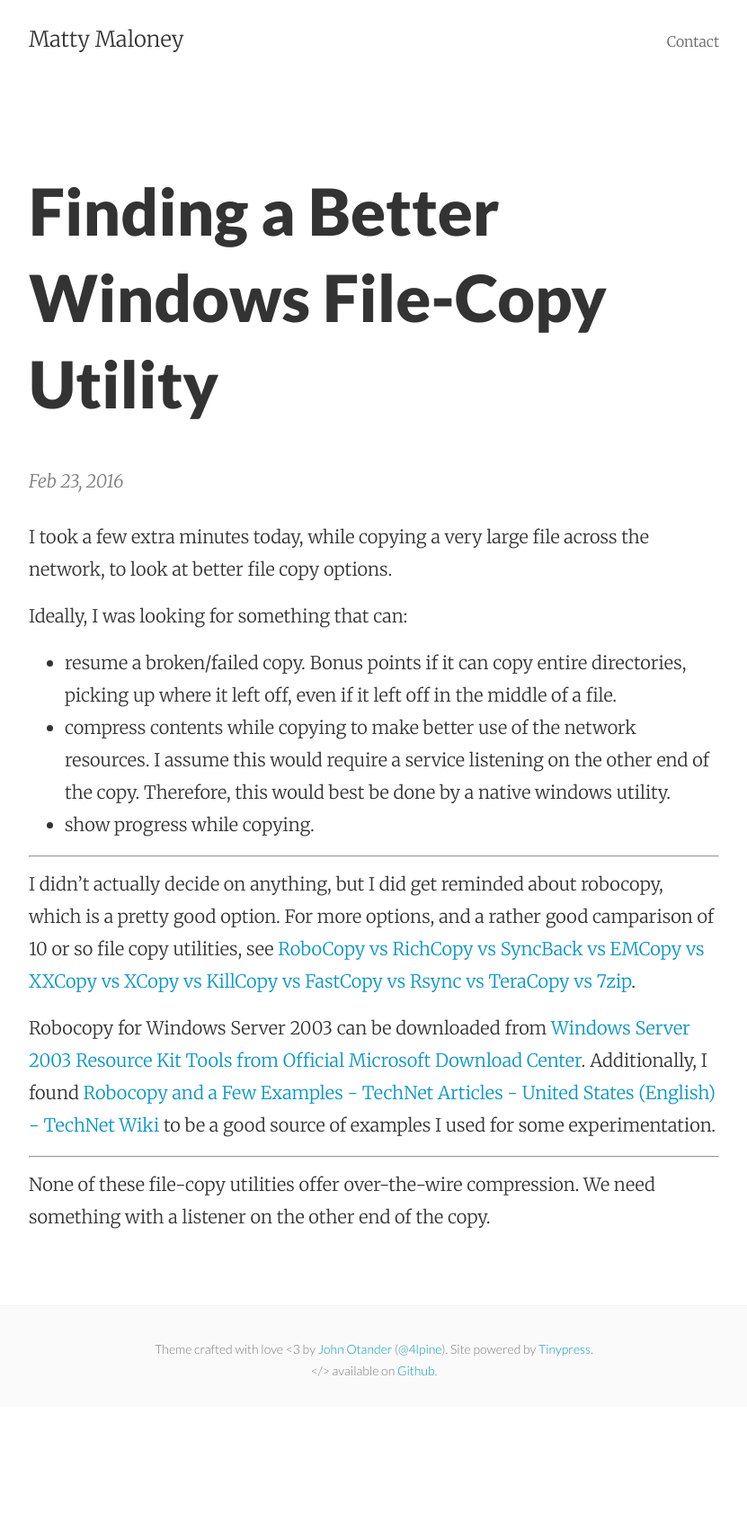
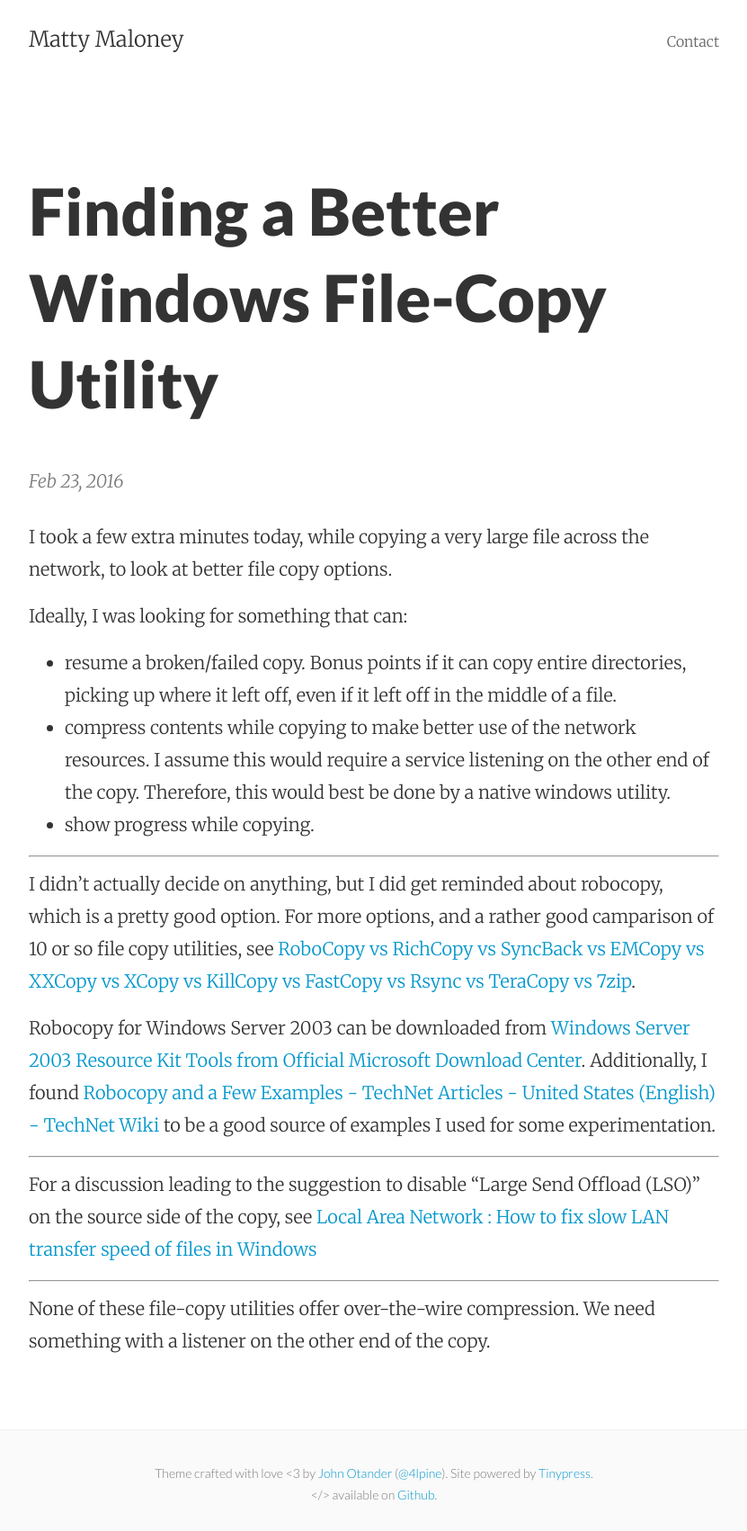
Before and after one commit to mattymaloney/mattymaloney.github.io, a Jekyll site: the page built from _posts/2016-02-23-windows-file-copy-util.md, in a window 1280 px wide. Shown: the whole page at 90% size, without its empty margins (224-1055 px from the left). Built offline with Jekyll 4.4.1, drawn with Linux system fonts in a browser that asks for light colours; before the commit the page ends 1564 px from its top, so only the background shows below that.

Commit message:
Updated 2016-02-23-windows-file-copy-util.md

```diff
--- a/_posts/2016-02-23-windows-file-copy-util.md
+++ b/_posts/2016-02-23-windows-file-copy-util.md
@@ -21,4 +21,8 @@ Robocopy for Windows Server 2003 can be downloaded from [Windows Server 2003 Res
 
 ---
 
+For a discussion leading to the suggestion to disable “Large Send Offload (LSO)” on the source side of the copy, see [Local Area Network : How to fix slow LAN transfer speed of files in Windows](http://www.howtosolutions.net/2013/06/fixing-slow-sending-or-receiving-of-files-through-lan-network-using-windows/)
+
+---
+
 None of these file-copy utilities offer over-the-wire compression. We need something with a listener on the other end of the copy.
```
